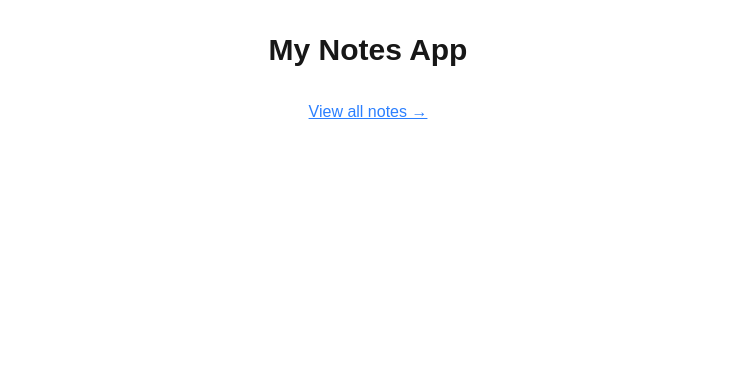
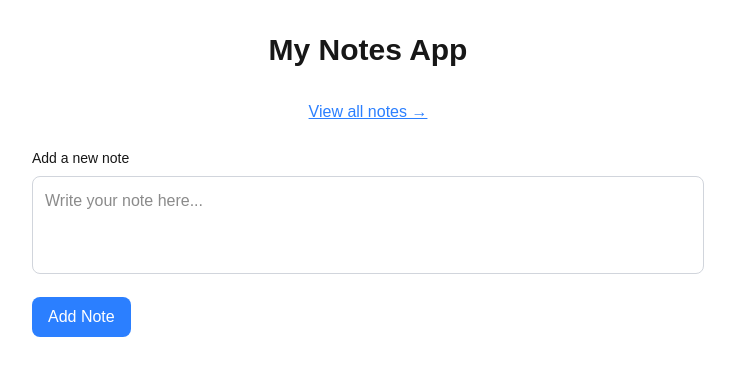
Before and after one commit to YunusEmreKilic44/notes-app-next, a Next.js app: page / in a window 1280 px wide. Shown: the top 376 px of the page, without its empty margins (272-1007 px from the left). Built offline with nearby package versions, Linux system fonts and the light colour scheme.

Commit message:
NoteInput form

```diff
--- a/app/page.tsx
+++ b/app/page.tsx
@@ -1,3 +1,4 @@
+import NoteInput from "@/components/NoteInput";
 import Link from "next/link";
 
 export default function Home() {
@@ -14,6 +15,7 @@ export default function Home() {
             View all notes →
           </Link>
         </div>
+        <NoteInput />
       </div>
     </div>
   );
--- /dev/null
+++ b/components/NoteInput.tsx
@@ -0,0 +1,32 @@
+"use client";
+
+const NoteInput = () => {
+  return (
+    <div className="mb-8">
+      <form className="space-y-4">
+        <div>
+          <label className="block text-sm font-medium mb-2" htmlFor="note">
+            Add a new note
+          </label>
+          <textarea
+            className="w-full p-3 border border-gray-300 rounded-lg focus:ring-2
+            focus:ring-blue-500 focus:border-transparent resize-none"
+            id="note"
+            placeholder="Write your note here..."
+            rows={3}
+          ></textarea>
+        </div>
+
+        <button
+          className="px-4 py-2 bg-blue-500 text-white rounded-lg hover:bg-blue-600
+          disabled:bg-gray-300 disabled:cursor-not-allowed"
+          type="submit"
+        >
+          Add Note
+        </button>
+      </form>
+    </div>
+  );
+};
+
+export default NoteInput;
```
Also changed, not shown: app/not-found.tsx (renamed from app/not-found.jsx).
